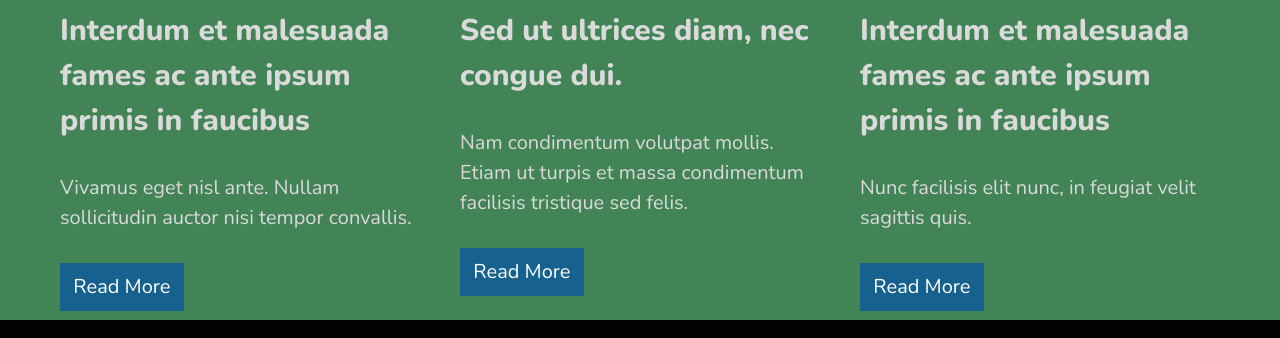
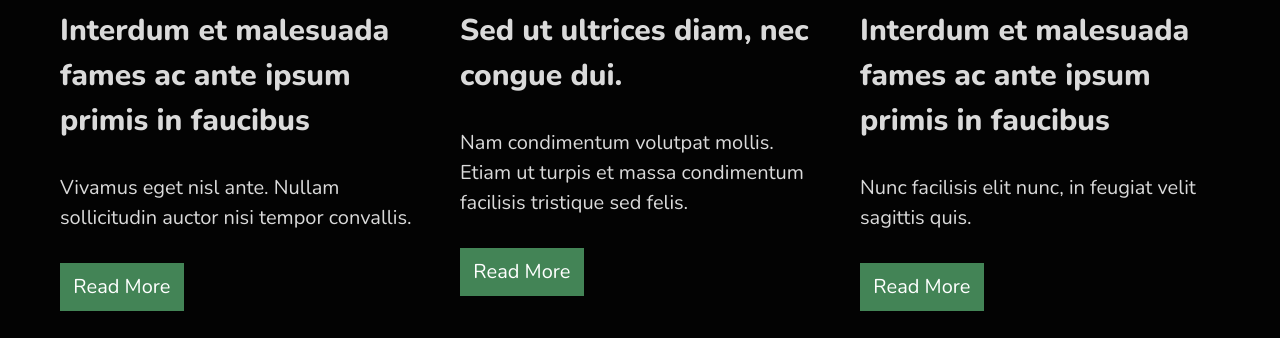
Before and after one commit to DistantLandsProductions/personal-portfolio, a plain HTML site: page index.html in a window 1280 px wide. Shown: the part 967-1305 px from the top of the page. Drawn offline with nearby package versions, Linux system fonts and the light colour scheme.

Commit message:
Swapped primary and secondary colors

```diff
--- a/css/style.css
+++ b/css/style.css
@@ -37,19 +37,20 @@
 
 
     /* Branding */
-    --primary: hsla(138, 33%, 39%, 100%);
-    --primary-hover: hsla(138, 45%, 25%, 100%);
-    --secondary: hsla(202, 73%, 32%, 100%);
-    --secondary-blurred: hsla(202, 60%, 45%, 100%);
-    --secondary-hover: hsla(202, 73%, 15%, 100%);
+    --primary: hsla(202, 73%, 32%, 100%);
+    --primary-blurred: hsla(202, 60%, 45%, 100%);
+    --primary-hover: rgb(30, 93, 127);
+    --secondary: hsla(138, 33%, 39%, 100%);
+    --secondary-blurred: rgb(47, 151, 78);
+    --secondary-hover: hsla(138, 45%, 25%, 100%);
     --tertiary: hsla(15, 40%, 70%, 100%);
     --tertiary-hover: hsla(15, 50%, 60%, 100%);
     --font-color: #dadada;
 
-    --gray-0: #222222;
-    --gray-1: #666666;
-    --gray-2: #999999;
-    --gray-3: #dadada;
+    --gray-0: #050505;
+    --gray-1: #090909;
+    --gray-2: #181818;
+    --gray-3: #252525;
 
     --white: white;
     --background-color: #030303;
@@ -328,12 +329,12 @@ textarea {
 
 /* Pseudo Selectors */
 .form-control:focus {
-    outline: var(--secondary-blurred) solid 2px;
+    outline: var(--primary-blurred) solid 2px;
     outline-offset: 2px;
 }
 
 .form-check-input:checked {
-    box-shadow: 0 0 4px 4px var(--secondary-blurred);
+    box-shadow: 0 0 4px 4px var(--primary-blurred);
 }
 
 .form-control:disabled,
@@ -836,18 +837,17 @@ input:focus:invalid {
 }
 
 
-.wide-background {
-    left: 0;
-    right: 0;
-    min-width: 100vw;
-    height: 100%;
+.background-secondary{
+    background-color: var(--gray-0);
+    overflow: hidden;
 }
 
-.background-primary{
-    background-color: var(--primary);
 }
-.background-secondary{
-    background-color: var(--secondary);
+
+.highlight-border {
+    border-left: var(--primary) solid 2px;
+    padding-left: var(--font-size);
+}
 }
 
 /* End of Personal Project Styles */
```
